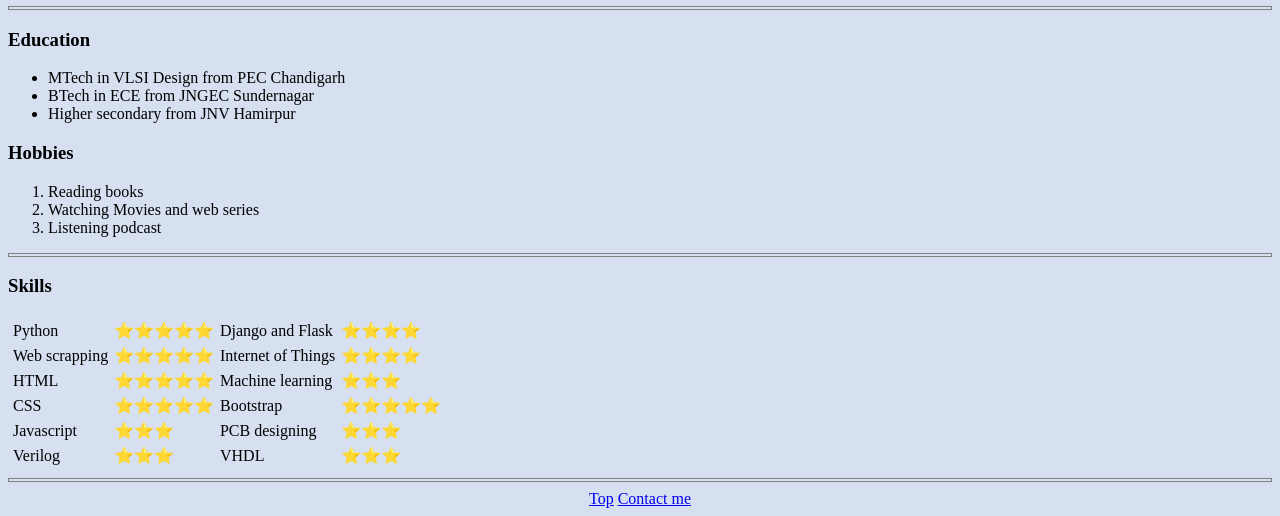
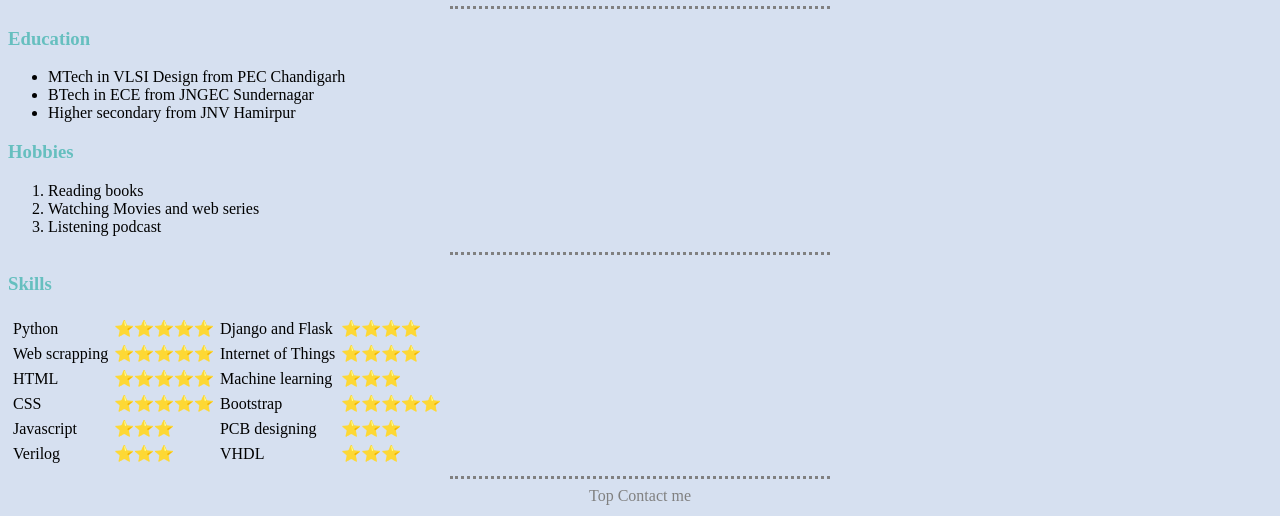
Before and after one commit to imsachink/cv, a plain HTML site: page index.html in a window 1280 px wide. Shown: the part 351-867 px from the top of the page. Drawn offline with Linux system fonts and the light colour scheme.

Commit message:
css updated
some css updated

```diff
--- a/CSS/mainfile.css
+++ /dev/null
@@ -1,6 +0,0 @@
-body{
-    background-color: #d6e0f0;
-}
-hr{
-    background-color: #d6e0f0;
-}
--- /dev/null
+++ b/CSS/style.css
@@ -0,0 +1,24 @@
+body{
+    background-color: #d6e0f0;
+}
+hr{
+
+    border-style: dotted none none;
+   border-color: grey;
+   border-width: 3px;
+    width: 30%;
+}
+h1{
+    color: #66BFBF;
+}
+h3{
+    color: #66BFBF;
+}
+a{
+    color:grey;
+    text-decoration: none;
+
+}
+A:hover{
+    color:red;
+}
--- a/index.html
+++ b/index.html
@@ -5,7 +5,7 @@
     <meta description="Resume of Sachin kaundal">
     <meta name="viewport" content="width=device-width, initial-scale=1.0">
     <title>Sachin's Personal website</title>
-    <link rel="stylesheet" href="CSS/mainfile.css">
+    <link rel="stylesheet" href="CSS/style.css">
 </head>
 <body>
     <center>
@@ -20,7 +20,7 @@
     <a href="https://github.com/imsachink"><img src="images/github.png"></a><br>
     <a href="contact.html">Conract me</a>
     </center>
-    <hr size="4" noshade="4">
+    <hr >
     <h3>Education</h3>
     <ul>
         <li>MTech in VLSI Design from PEC Chandigarh</li>
@@ -52,7 +52,7 @@
                 <td>2017</td>
             </tr>
         </tbody>-->
-        <hr size="4" noshade="4">
+        <hr>
         <h3>Skills </h3>
             <table cellspacing="4">
             <tbody>
@@ -99,6 +99,6 @@
     </table>
 
 </body>
-<hr size="4" noshade="4">
+<hr>
 <center><footer><a href="#">Top</a>  <a href="contact.html">Contact me</a></footer></center>
 </html>
```
Also changed, not shown: contact.html (+6 -5 lines), images/back.jpg (added).
